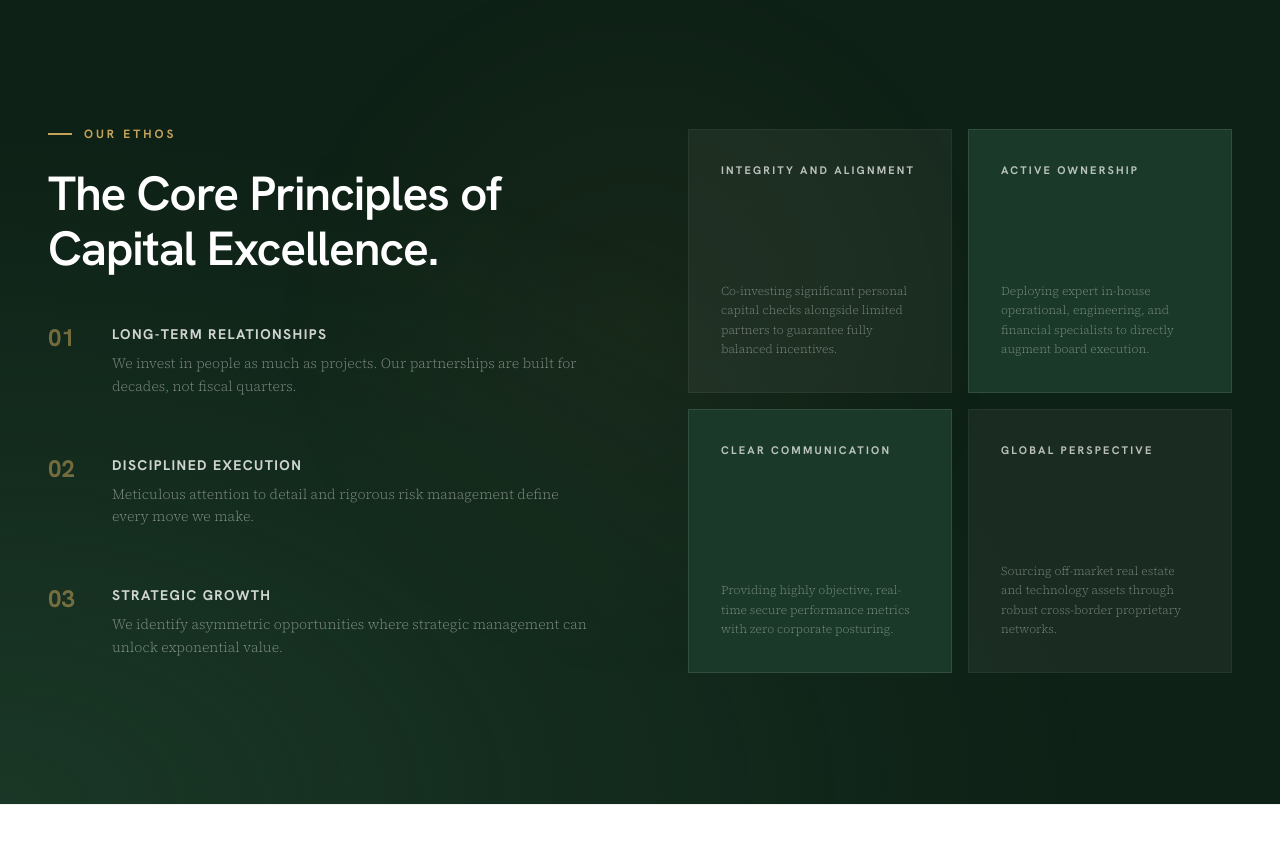
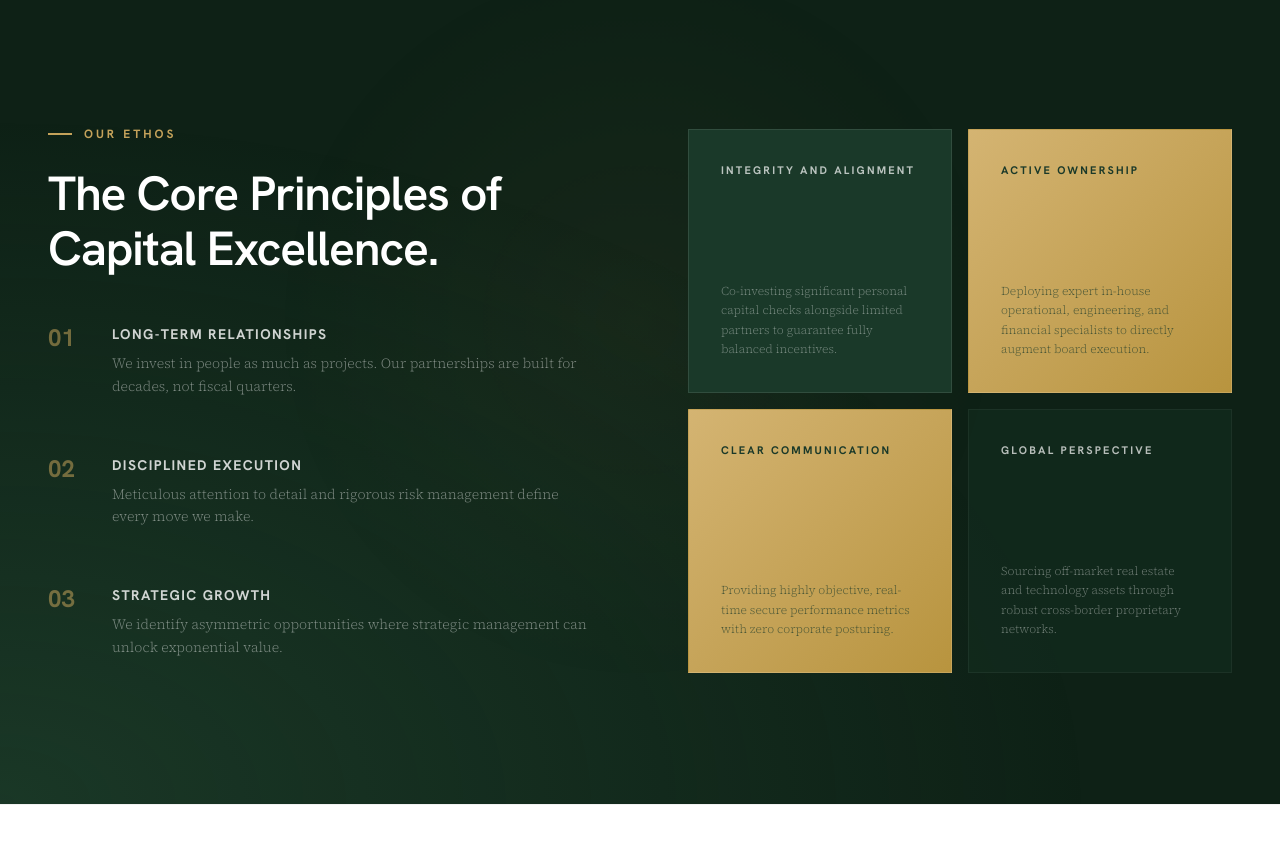
Before and after one commit to jaiten/shoebox, a React (Vite) app: page / in a window 1280 px wide. Shown: the part 4620-5463 px from the top of the page. Built offline with nearby package versions, Linux system fonts and the light colour scheme.

Commit message:
ethos colours

```diff
--- a/src/components/Ethos.tsx
+++ b/src/components/Ethos.tsx
@@ -87,22 +87,25 @@ export default function Ethos() {
             className="grid grid-cols-2 gap-4"
           >
             {supportPoints.map((item, index) => {
-              const isGreenAccent = index === 1 || index === 2;
+              // Match the logo's 2×2 grid: top-left=green, top-right=gold, bottom-left=gold, bottom-right=faded green
+              const cardStyles = [
+                'bg-[#1a3929] border-white/10 hover:border-[#c4a25a]/30',
+                'bg-gradient-to-br from-[#D4B472] to-[#B8943E] border-transparent hover:border-[#c4a25a]/50',
+                'bg-gradient-to-br from-[#D4B472] to-[#B8943E] border-transparent hover:border-[#c4a25a]/50',
+                'bg-[#1a3929]/30 border-white/5 hover:border-[#c4a25a]/20',
+              ];
+              const isGold = index === 1 || index === 2;
               return (
                 <motion.div
                   key={item.title}
                   whileHover={{ scale: 1.02 }}
                   transition={{ duration: 0.3 }}
-                  className={`aspect-square flex flex-col justify-between p-6 md:p-8 border cursor-default transition-all duration-300 group ${
-                    isGreenAccent
-                      ? 'bg-[#1a3929] border-white/10 hover:border-[#c4a25a]/30'
-                      : 'bg-white/5 border-white/5 hover:bg-[#1a3929] hover:border-[#c4a25a]/20'
-                  }`}
+                  className={`aspect-square flex flex-col justify-between p-6 md:p-8 border cursor-default transition-all duration-300 group ${cardStyles[index]}`}
                 >
-                  <span className="font-sans text-[11px] font-bold tracking-[0.2em] uppercase line-clamp-2 text-white/70 group-hover:text-[#c4a25a] transition-colors duration-300">
+                  <span className={`font-sans text-[11px] font-bold tracking-[0.2em] uppercase line-clamp-2 transition-colors duration-300 ${isGold ? 'text-[#1a3929] group-hover:text-[#0e2116]' : 'text-white/70 group-hover:text-[#c4a25a]'}`}>
                     {item.title}
                   </span>
-                  <p className="font-serif text-[11px] md:text-xs text-white/40 group-hover:text-white/60 font-light leading-relaxed mt-4 transition-colors duration-300">
+                  <p className={`font-serif text-[11px] md:text-xs font-light leading-relaxed mt-4 transition-colors duration-300 ${isGold ? 'text-[#1a3929]/70 group-hover:text-[#1a3929]' : 'text-white/40 group-hover:text-white/60'}`}>
                     {item.desc}
                   </p>
                 </motion.div>
```
